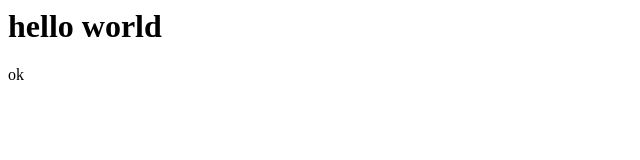
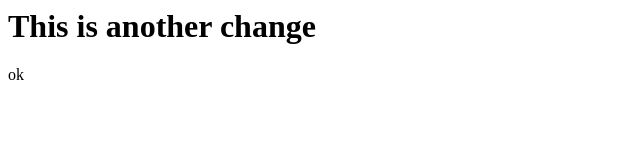
Before and after one commit to Joao17Duarte/personal-website, a plain HTML site: page src/index.html in a window 1280 px wide. Shown: the whole page, without its empty margins (0-640 px from the left). Drawn offline with Linux system fonts and the light colour scheme.

Commit message:
update main headline

```diff
--- a/src/index.html
+++ b/src/index.html
@@ -1,2 +1,2 @@
-<h1> hello world </h1>
+<h1> This is another change</h1>
 <p>ok</p>
```
